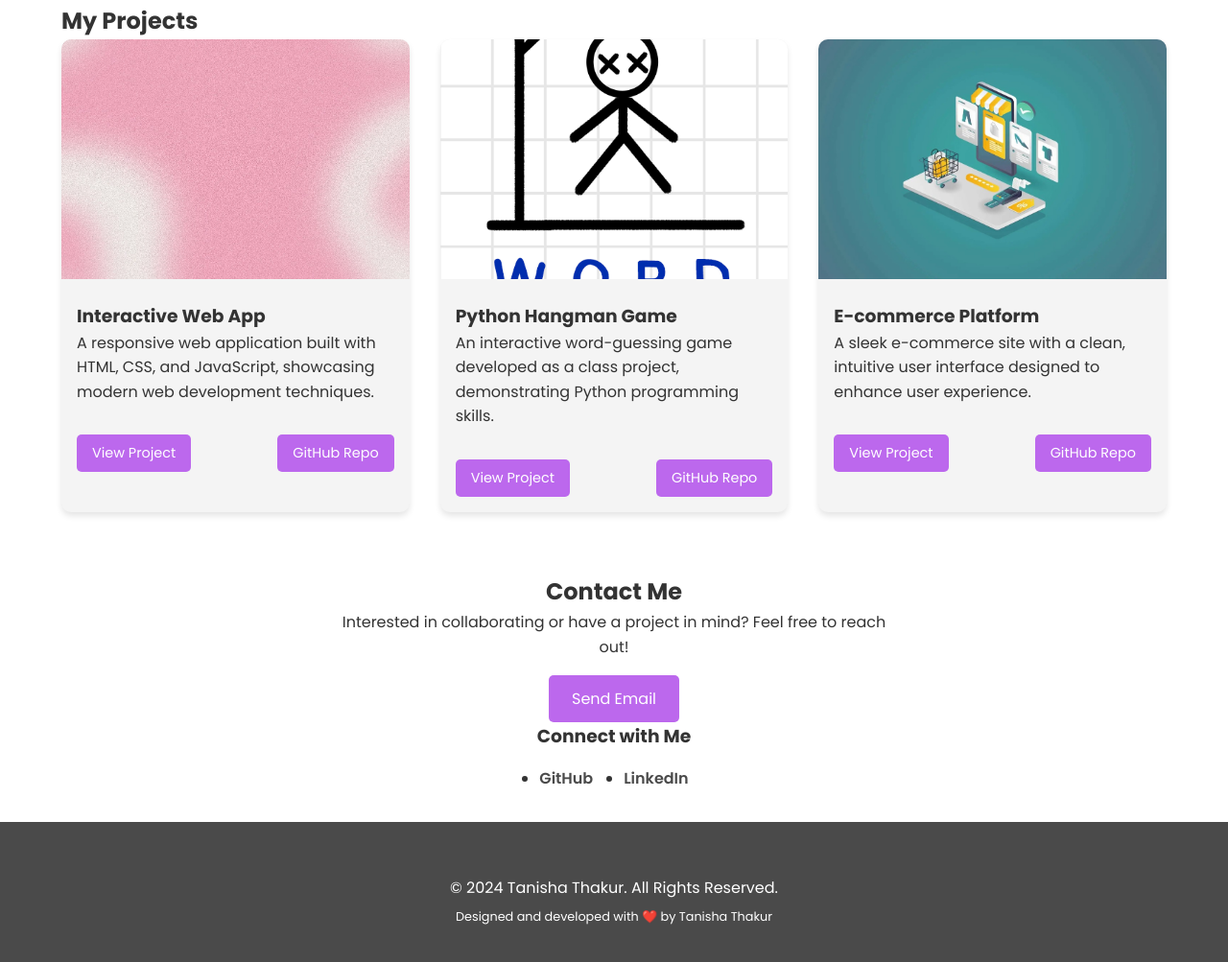
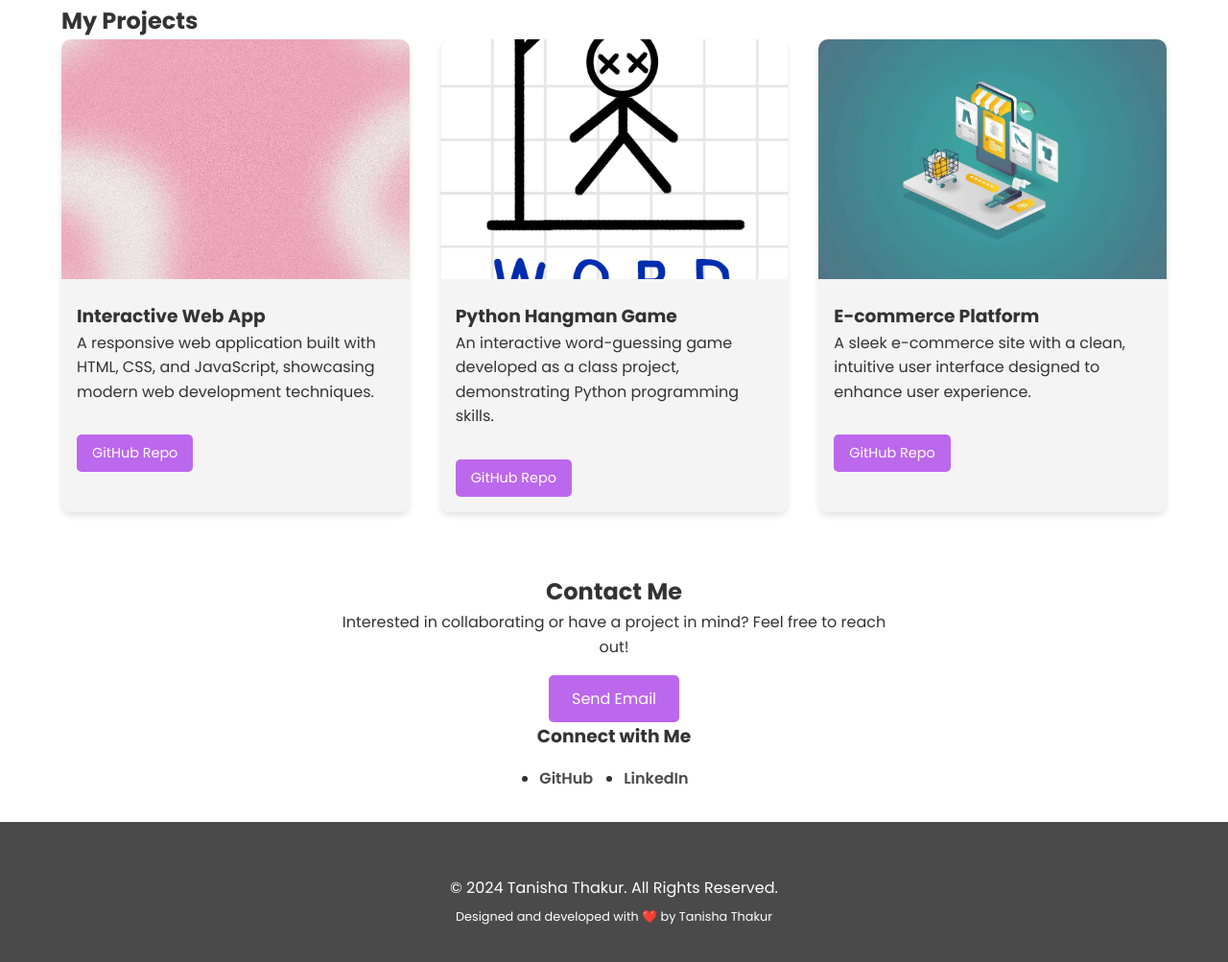
Before and after one commit to tanisha1317/WebDev-Assignment, a plain HTML site: page index.html in a window 1280 px wide. Shown: the part 570-1573 px from the top of the page at 96% size. Drawn offline with Linux system fonts and the light colour scheme; a script that the page names is missing; files whose address does not match are found by name.

Commit message:
Update index.html

```diff
--- a/index.html
+++ b/index.html
@@ -50,7 +50,6 @@
                             <h3>Interactive Web App</h3>
                             <p>A responsive web application built with HTML, CSS, and JavaScript, showcasing modern web development techniques.</p>
                             <div class="project-links">
-                                <a href="#" class="btn">View Project</a>
                                 <a href="#" class="btn">GitHub Repo</a>
                             </div>
                         </div>
@@ -62,7 +61,6 @@
                             <h3>Python Hangman Game</h3>
                             <p>An interactive word-guessing game developed as a class project, demonstrating Python programming skills.</p>
                             <div class="project-links">
-                                <a href="#" class="btn">View Project</a>
                                 <a href="#" class="btn">GitHub Repo</a>
                             </div>
                         </div>
@@ -74,7 +72,6 @@
                             <h3>E-commerce Platform</h3>
                             <p>A sleek e-commerce site with a clean, intuitive user interface designed to enhance user experience.</p>
                             <div class="project-links">
-                                <a href="#" class="btn">View Project</a>
                                 <a href="#" class="btn">GitHub Repo</a>
                             </div>
                         </div>
```
